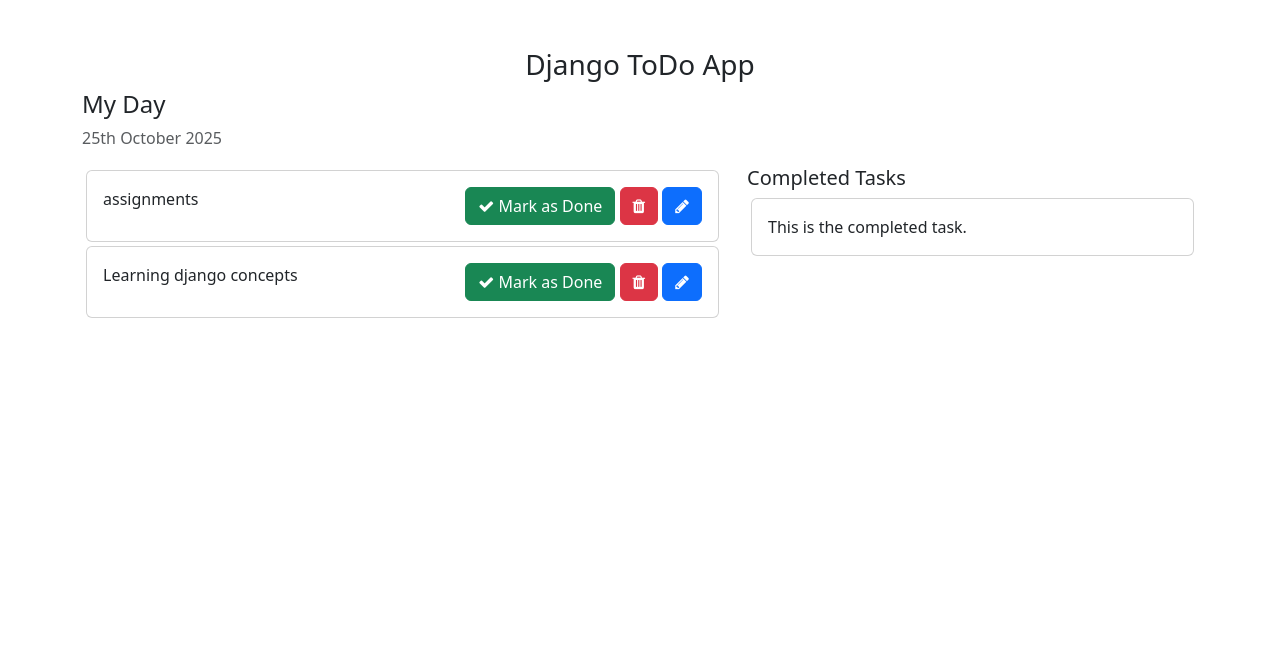
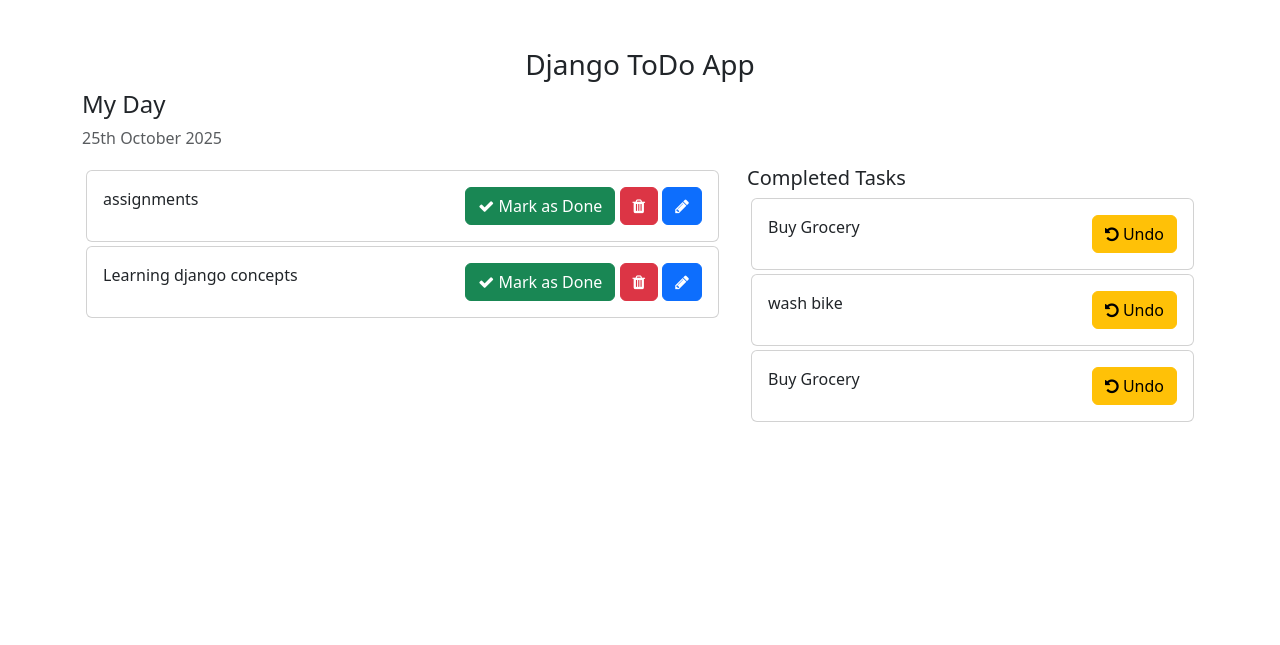
Before and after one commit to alokbind01/todo, a Django app: page / in a window 1280 px wide. Shown: the top 645 px of the page. Run offline with Django 5.2, Linux system fonts and the light colour scheme; data comes from the database, SQL or seed files in the repository; both versions use the stored data as it was after the commit.

Commit message:
added undo functionality for completed task

```diff
--- a/ToDo_main/views.py
+++ b/ToDo_main/views.py
@@ -3,7 +3,9 @@
 
 def home(request):
     tasks = Task.objects.filter(is_completed=False).order_by('-updated_at')
+    completed_tasks = Task.objects.filter(is_completed=True).order_by('updated_at')
     context = {
-        'tasks':tasks
+        'tasks':tasks,
+        'completed_tasks':completed_tasks
     }
     return render(request,'home.html',context)
--- a/templates/home.html
+++ b/templates/home.html
@@ -31,7 +31,7 @@
                     <div class="card-body">
                         {{ task.task }}
                         <span style="position: relative; float: right;">
-                            <a class="btn btn-success"><i class="fa fa-check"></i> Mark as Done</a>
+                            <a href="{% url 'mark_as_done' task.pk %}" class="btn btn-success"><i class="fa fa-check"></i> Mark as Done</a>
                             <a class="btn btn-danger"><i class="fa fa-trash"></i></a>
                             <a class="btn btn-primary"><i class="fa fa-pencil"></i></a>
                         </span>
@@ -41,12 +41,16 @@
             </div>
             <div class="col-md-5 col-lg-5">
                 <h5>Completed Tasks</h5>
-                <!-- List of all the tasks that have completed -->
+                {% for task in completed_tasks %}
                 <div class="card m-1">
                     <div class="card-body">
-                        This is the completed task.
+                        {{task.task}}
+                    <span style="position: relative; float: right;">
+                    <a href="{% url 'mark_as_undone' task.pk %}" class="btn btn-warning"><i class="fa fa-undo"></i> Undo </a>
+                    </span>
                     </div>
                 </div>
+                {% endfor %}
             </div>
         </div>
         <div class="row">
--- a/todo/urls.py
+++ b/todo/urls.py
@@ -3,5 +3,7 @@
 
 urlpatterns = [
 
-    path('addtask', views.addtask, name="addtask")
+    path('addtask/', views.addtask, name="addtask"),
+    path('mark_as_done/<int:pk>', views.mark_as_done,name='mark_as_done'),
+    path('mark_as_undone/<int:pk>', views.mark_as_undone,name='mark_as_undone'),
 ]
```
Also changed, not shown: todo/views.py (+13 -1 lines), db.sqlite3.
